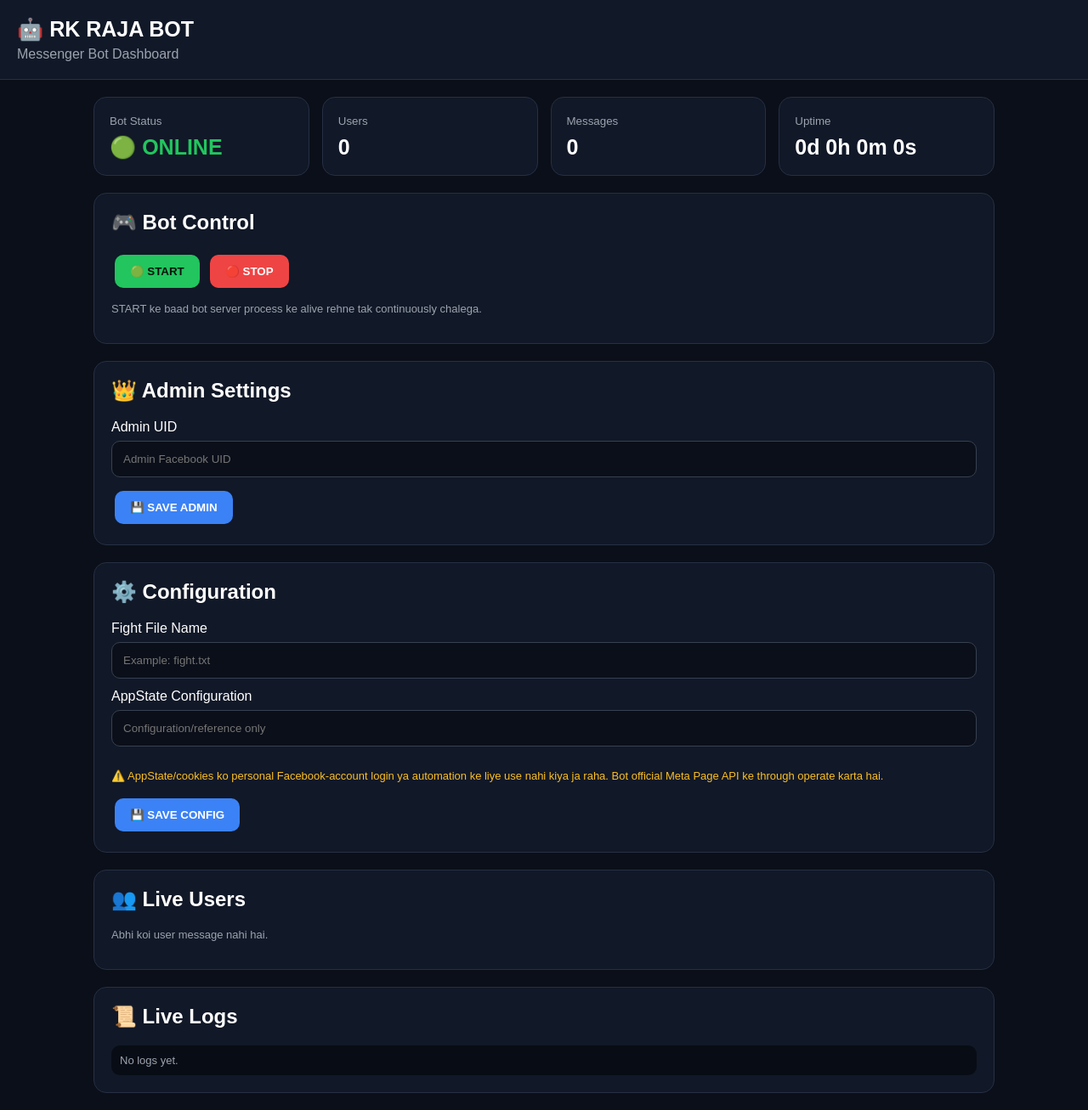
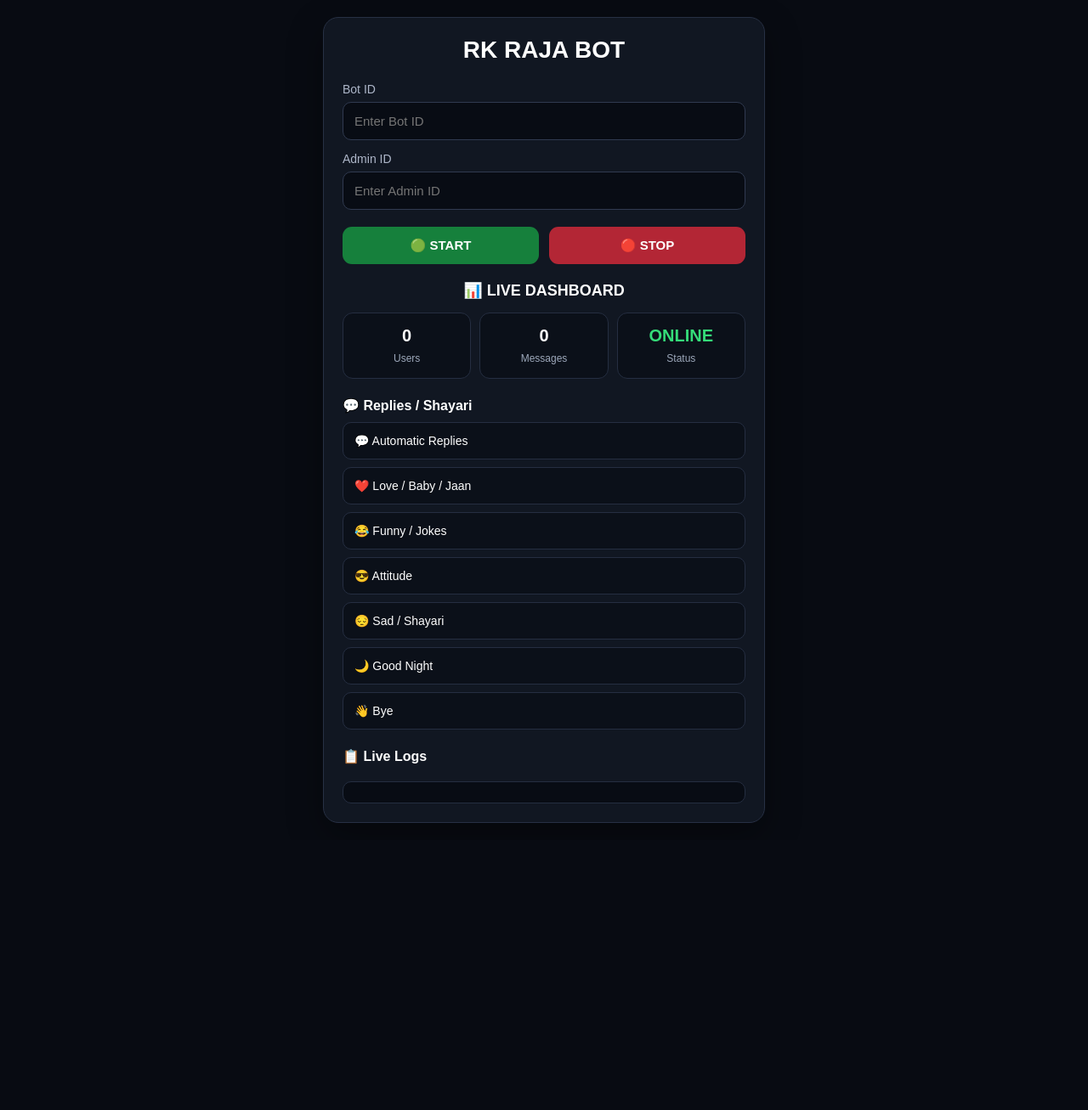
Before and after one commit to rajaofficelrk-cmd/Funy-bot-rk-raja-, a Flask app: page / in a window 1280 px wide. Shown: the whole page at 85% size. After the commit the page ends 969 px from the top, so only its background shows below. Run offline with Flask 3, Linux system fonts and the light colour scheme; data that the repository does not hold is empty.

Commit message:
Update index.html

```diff
--- a/templates/index.html
+++ b/templates/index.html
@@ -8,192 +8,214 @@
     <style>
         * {
             box-sizing: border-box;
+            margin: 0;
+            padding: 0;
         }
 
         body {
-            margin: 0;
             font-family: Arial, sans-serif;
-            background: #0b0f19;
+            min-height: 100vh;
+            background: #080b12;
             color: #fff;
-        }
-
-        .header {
             padding: 20px;
-            background: #111827;
-            border-bottom: 1px solid #263044;
-        }
-
-        .header h1 {
-            margin: 0;
-            font-size: 25px;
-        }
-
-        .header p {
-            margin: 6px 0 0;
-            color: #9ca3af;
         }
 
         .container {
-            max-width: 1100px;
+            width: 100%;
+            max-width: 520px;
             margin: auto;
-            padding: 20px;
-        }
-
-        .cards {
-            display: grid;
-            grid-template-columns: repeat(auto-fit, minmax(180px, 1fr));
-            gap: 15px;
         }
 
         .card {
-            background: #111827;
-            border: 1px solid #263044;
-            border-radius: 15px;
-            padding: 18px;
+            background: #111722;
+            border: 1px solid #273044;
+            border-radius: 18px;
+            padding: 22px;
+            box-shadow: 0 15px 40px rgba(0,0,0,.35);
         }
 
-        .card small {
-            color: #9ca3af;
+        .title {
+            text-align: center;
+            font-size: 28px;
+            font-weight: 800;
+            margin-bottom: 22px;
         }
 
-        .value {
-            margin-top: 8px;
-            font-size: 25px;
-            font-weight: bold;
+        .input-box {
+            margin-bottom: 14px;
         }
 
-        .online {
-            color: #22c55e;
-        }
-
-        .offline {
-            color: #ef4444;
-        }
-
-        .panel {
-            margin-top: 20px;
-            background: #111827;
-            border: 1px solid #263044;
-            border-radius: 15px;
-            padding: 20px;
-        }
-
-        .panel h2 {
-            margin-top: 0;
+        label {
+            display: block;
+            margin-bottom: 7px;
+            font-size: 14px;
+            color: #aeb7c9;
         }
 
         input {
             width: 100%;
             padding: 13px;
-            margin: 7px 0 12px;
-            border: 1px solid #374151;
             border-radius: 10px;
-            background: #0b0f19;
+            border: 1px solid #303a50;
+            background: #080c14;
             color: white;
             outline: none;
+            font-size: 15px;
+        }
+
+        input:focus {
+            border-color: #667cff;
+        }
+
+        .buttons {
+            display: flex;
+            gap: 12px;
+            margin: 20px 0;
         }
 
         button {
+            flex: 1;
             border: 0;
-            padding: 12px 18px;
-            border-radius: 10px;
+            border-radius: 11px;
+            padding: 13px;
+            color: white;
+            font-weight: 700;
+            font-size: 15px;
             cursor: pointer;
-            font-weight: bold;
-            margin: 4px;
         }
 
         .start {
-            background: #22c55e;
-            color: #06110a;
+            background: #16803c;
         }
 
         .stop {
-            background: #ef4444;
-            color: white;
+            background: #b32635;
         }
 
-        .save {
-            background: #3b82f6;
-            color: white;
+        button:active {
+            transform: scale(.98);
+        }
+
+        .dashboard-title {
+            text-align: center;
+            margin: 12px 0 15px;
+            font-size: 18px;
+            font-weight: 700;
+        }
+
+        .stats {
+            display: grid;
+            grid-template-columns: repeat(3, 1fr);
+            gap: 10px;
+        }
+
+        .stat {
+            background: #0b1019;
+            border: 1px solid #252e41;
+            border-radius: 12px;
+            padding: 15px 8px;
+            text-align: center;
+        }
+
+        .stat-value {
+            display: block;
+            font-size: 20px;
+            font-weight: 800;
+            margin-bottom: 5px;
+        }
+
+        .stat-name {
+            font-size: 12px;
+            color: #9da8bb;
+        }
+
+        .online {
+            color: #35dc79;
+        }
+
+        .section {
+            margin-top: 22px;
+        }
+
+        .section h3 {
+            margin-bottom: 10px;
+            font-size: 16px;
+        }
+
+        .features {
+            display: grid;
+            gap: 9px;
+        }
+
+        .feature {
+            background: #0b1019;
+            border: 1px solid #252e41;
+            border-radius: 10px;
+            padding: 13px;
+            font-size: 14px;
+        }
+
+        .logs {
+            margin-top: 20px;
+            background: #080c14;
+            border: 1px solid #252e41;
+            border-radius: 10px;
+            padding: 12px;
+            max-height: 180px;
+            overflow-y: auto;
+            font-size: 12px;
+            color: #aeb7c9;
         }
 
         .log {
-            max-height: 300px;
-            overflow-y: auto;
-            background: #080c14;
-            border-radius: 10px;
+            padding: 5px 0;
+            border-bottom: 1px solid #171e2b;
+        }
+
+        @media (max-width: 400px) {
+            body {
                 padding: 10px;
             }
 
-        .log-item {
-            padding: 9px;
-            border-bottom: 1px solid #1f2937;
-            font-size: 13px;
+            .card {
+                padding: 16px;
             }
 
-        .user {
-            padding: 12px;
-            margin: 7px 0;
-            background: #0b0f19;
-            border-radius: 10px;
-            border: 1px solid #1f2937;
+            .stats {
+                grid-template-columns: 1fr;
             }
-
-        .user-id {
-            font-weight: bold;
-        }
-
-        .muted {
-            color: #9ca3af;
-            font-size: 13px;
-        }
-
-        .warning {
-            color: #fbbf24;
-            font-size: 13px;
-            line-height: 1.5;
         }
     </style>
 </head>
 
 <body>
 
-<div class="header">
-    <h1>🤖 RK RAJA BOT</h1>
-    <p>Messenger Bot Dashboard</p>
+<div class="container">
+    <div class="card">
+
+        <div class="title">
+            RK RAJA BOT
         </div>
 
-<div class="container">
-
-    <div class="cards">
-
-        <div class="card">
-            <small>Bot Status</small>
-            <div id="botStatus" class="value">Loading...</div>
+        <div class="input-box">
+            <label>Bot ID</label>
+            <input
+                id="botId"
+                type="text"
+                placeholder="Enter Bot ID"
+            >
         </div>
 
-        <div class="card">
-            <small>Users</small>
-            <div id="users" class="value">0</div>
+        <div class="input-box">
+            <label>Admin ID</label>
+            <input
+                id="adminId"
+                type="text"
+                placeholder="Enter Admin ID"
+            >
         </div>
 
-        <div class="card">
-            <small>Messages</small>
-            <div id="messages" class="value">0</div>
-        </div>
-
-        <div class="card">
-            <small>Uptime</small>
-            <div id="uptime" class="value">0s</div>
-        </div>
-
-    </div>
-
-
-    <div class="panel">
-
-        <h2>🎮 Bot Control</h2>
-
+        <div class="buttons">
             <button class="start" onclick="botAction('start')">
                 🟢 START
             </button>
@@ -201,103 +223,115 @@
             <button class="stop" onclick="botAction('stop')">
                 🔴 STOP
             </button>
-
-        <p class="muted">
-            START ke baad bot server process ke alive rehne tak continuously chalega.
-        </p>
-
         </div>
 
-
-    <div class="panel">
-
-        <h2>👑 Admin Settings</h2>
-
-        <label>Admin UID</label>
-        <input
-            id="adminId"
-            placeholder="Admin Facebook UID"
-        >
-
-        <button class="save" onclick="saveAdmin()">
-            💾 SAVE ADMIN
-        </button>
-
+        <div class="dashboard-title">
+            📊 LIVE DASHBOARD
         </div>
 
+        <div class="stats">
 
-    <div class="panel">
-
-        <h2>⚙️ Configuration</h2>
-
-        <label>Fight File Name</label>
-        <input
-            id="fightFile"
-            placeholder="Example: fight.txt"
-        >
-
-        <label>AppState Configuration</label>
-        <input
-            id="appstate"
-            type="text"
-            placeholder="Configuration/reference only"
-        >
-
-        <p class="warning">
-            ⚠️ AppState/cookies ko personal Facebook-account login ya automation
-            ke liye use nahi kiya ja raha. Bot official Meta Page API ke through
-            operate karta hai.
-        </p>
-
-        <button class="save" onclick="saveConfig()">
-            💾 SAVE CONFIG
-        </button>
-
+            <div class="stat">
+                <span class="stat-value" id="users">0</span>
+                <span class="stat-name">Users</span>
             </div>
 
+            <div class="stat">
+                <span class="stat-value" id="messages">0</span>
+                <span class="stat-name">Messages</span>
+            </div>
 
-    <div class="panel">
-
-        <h2>👥 Live Users</h2>
-
-        <div id="userList">
-            Loading...
+            <div class="stat">
+                <span class="stat-value online" id="status">
+                    ONLINE
+                </span>
+                <span class="stat-name">Status</span>
             </div>
 
         </div>
 
+        <div class="section">
+            <h3>💬 Replies / Shayari</h3>
 
-    <div class="panel">
+            <div class="features">
+                <div class="feature">💬 Automatic Replies</div>
+                <div class="feature">❤️ Love / Baby / Jaan</div>
+                <div class="feature">😂 Funny / Jokes</div>
+                <div class="feature">😎 Attitude</div>
+                <div class="feature">😔 Sad / Shayari</div>
+                <div class="feature">🌙 Good Night</div>
+                <div class="feature">👋 Bye</div>
+            </div>
+        </div>
 
-        <h2>📜 Live Logs</h2>
+        <div class="section">
+            <h3>📋 Live Logs</h3>
 
-        <div id="logs" class="log">
-            Loading...
+            <div class="logs" id="logs">
+                <div class="log">🤖 RK RAJA BOT dashboard loaded.</div>
+            </div>
         </div>
 
     </div>
-
 </div>
 
+<script>
+    async function botAction(action) {
+        try {
+            const response = await fetch(
+                "/api/bot/" + action,
+                {
+                    method: "POST",
+                    headers: {
+                        "Content-Type": "application/json"
+                    }
+                }
+            );
 
-<script>
+            const data = await response.json();
 
-async function loadStatus() {
+            if (data.ok) {
+                addLog(
+                    action === "start"
+                        ? "🟢 BOT STARTED"
+                        : "🔴 BOT STOPPED"
+                );
+
+                updateStatus();
+            }
+        } catch (error) {
+            addLog("❌ Bot action failed");
+        }
+    }
+
+    async function saveAdmin() {
+        const adminId =
+            document.getElementById("adminId").value.trim();
+
+        if (!adminId) return;
 
         try {
+            await fetch("/api/admin", {
+                method: "POST",
+                headers: {
+                    "Content-Type": "application/json"
+                },
+                body: JSON.stringify({
+                    admin_id: adminId
+                })
+            });
+        } catch (error) {
+            addLog("❌ Admin ID save failed");
+        }
+    }
 
-        const response = await fetch("/api/status");
-        const data = await response.json();
+    async function updateStatus() {
+        try {
+            const response =
+                await fetch("/api/status");
 
-        const botStatus = document.getElementById("botStatus");
-
-        if (data.enabled) {
-            botStatus.textContent = "🟢 ONLINE";
-            botStatus.className = "value online";
-        } else {
-            botStatus.textContent = "🔴 STOPPED";
-            botStatus.className = "value offline";
-        }
+            const data =
+                await response.json();
 
             document.getElementById("users").textContent =
                 data.users ?? 0;
@@ -305,213 +339,52 @@ async function loadStatus() {
             document.getElementById("messages").textContent =
                 data.messages ?? 0;
 
-        document.getElementById("uptime").textContent =
-            formatUptime(data.uptime_seconds ?? 0);
+            const status =
+                document.getElementById("status");
 
+            status.textContent =
+                data.online
+                    ? (data.enabled ? "ONLINE" : "STOPPED")
+                    : "OFFLINE";
 
-        if (data.admin_id) {
-            document.getElementById("adminId").value =
-                data.admin_id;
-        }
+            status.className =
+                data.online && data.enabled
+                    ? "stat-value online"
+                    : "stat-value";
 
-        if (data.fight_file) {
-            document.getElementById("fightFile").value =
-                data.fight_file;
-        }
+            if (data.logs) {
+                const logs =
+                    document.getElementById("logs");
 
-
-        const users = data.users_data || [];
-
-        if (users.length === 0) {
-
-            document.getElementById("userList").innerHTML =
-                '<p class="muted">Abhi koi user message nahi hai.</p>';
-
-        } else {
-
-            document.getElementById("userList").innerHTML =
-                users.map(user => `
-                    <div class="user">
-                        <div class="user-id">
-                            👤 ${escapeHtml(user.uid)}
-                        </div>
-
-                        <div class="muted">
-                            Messages: ${user.messages}
-                        </div>
-
-                        <div class="muted">
-                            Last: ${escapeHtml(user.last_message || "")}
-                        </div>
-
-                        <div class="muted">
-                            Seen: ${escapeHtml(user.last_seen || "")}
-                        </div>
-                    </div>
-                `).join("");
-        }
-
-
-        const logs = data.logs || [];
-
-        if (logs.length === 0) {
-
-            document.getElementById("logs").innerHTML =
-                '<div class="muted">No logs yet.</div>';
-
-        } else {
-
-            document.getElementById("logs").innerHTML =
-                logs.map(log => `
-                    <div class="log-item">
-                        <b>${escapeHtml(log.time)}</b>
-                        &nbsp;
+                logs.innerHTML =
+                    data.logs.map(log =>
+                        `<div class="log">
+                            [${escapeHtml(log.time)}]
                             ${escapeHtml(log.message)}
-                    </div>
-                `).join("");
+                        </div>`
+                    ).join("");
             }
 
         } catch (error) {
-
-        document.getElementById("botStatus").textContent =
-            "⚠️ ERROR";
-
-        console.error(error);
+            document.getElementById("status")
+                .textContent = "OFFLINE";
         }
     }
 
+    function addLog(message) {
+        const logs =
+            document.getElementById("logs");
 
-async function botAction(action) {
+        const item =
+            document.createElement("div");
 
-    try {
+        item.className = "log";
+        item.textContent = message;
 
-        const response = await fetch(
-            "/api/bot/" + action,
-            {
-                method: "POST"
-            }
-        );
-
-        const data = await response.json();
-
-        if (!data.ok) {
-            alert(data.error || "Action failed");
-            return;
+        logs.prepend(item);
     }
 
-        await loadStatus();
-
-    } catch (error) {
-
-        alert("Server connection failed");
-    }
-}
-
-
-async function saveAdmin() {
-
-    const adminId =
-        document.getElementById("adminId").value.trim();
-
-    try {
-
-        const response = await fetch(
-            "/api/admin",
-            {
-                method: "POST",
-                headers: {
-                    "Content-Type": "application/json"
-                },
-                body: JSON.stringify({
-                    admin_id: adminId
-                })
-            }
-        );
-
-        const data = await response.json();
-
-        alert(
-            data.ok
-                ? "👑 Admin UID saved"
-                : "❌ Save failed"
-        );
-
-        await loadStatus();
-
-    } catch (error) {
-
-        alert("Server connection failed");
-    }
-}
-
-
-async function saveConfig() {
-
-    const fightFile =
-        document.getElementById("fightFile").value.trim();
-
-    const appstate =
-        document.getElementById("appstate").value.trim();
-
-    try {
-
-        const response = await fetch(
-            "/api/config",
-            {
-                method: "POST",
-                headers: {
-                    "Content-Type": "application/json"
-                },
-                body: JSON.stringify({
-                    fight_file: fightFile,
-                    appstate: appstate
-                })
-            }
-        );
-
-        const data = await response.json();
-
-        alert(
-            data.ok
-                ? "⚙️ Configuration saved"
-                : "❌ Save failed"
-        );
-
-        await loadStatus();
-
-    } catch (error) {
-
-        alert("Server connection failed");
-    }
-}
-
-
-function formatUptime(seconds) {
-
-    seconds = Number(seconds);
-
-    const days =
-        Math.floor(seconds / 86400);
-
-    seconds %= 86400;
-
-    const hours =
-        Math.floor(seconds / 3600);
-
-    seconds %= 3600;
-
-    const minutes =
-        Math.floor(seconds / 60);
-
-    seconds =
-        Math.floor(seconds % 60);
-
-    return `${days}d ${hours}h ${minutes}m ${seconds}s`;
-}
-
-
     function escapeHtml(value) {
-
         return String(value)
             .replaceAll("&", "&amp;")
             .replaceAll("<", "&lt;")
@@ -520,11 +393,13 @@ function escapeHtml(value) {
             .replaceAll("'", "&#039;");
     }
 
+    document
+        .getElementById("adminId")
+        .addEventListener("change", saveAdmin);
 
-loadStatus();
+    updateStatus();
 
-setInterval(loadStatus, 3000);
-
+    setInterval(updateStatus, 3000);
 </script>
 
 </body>
```
Lines whose indentation alone changed are shown as unchanged.
